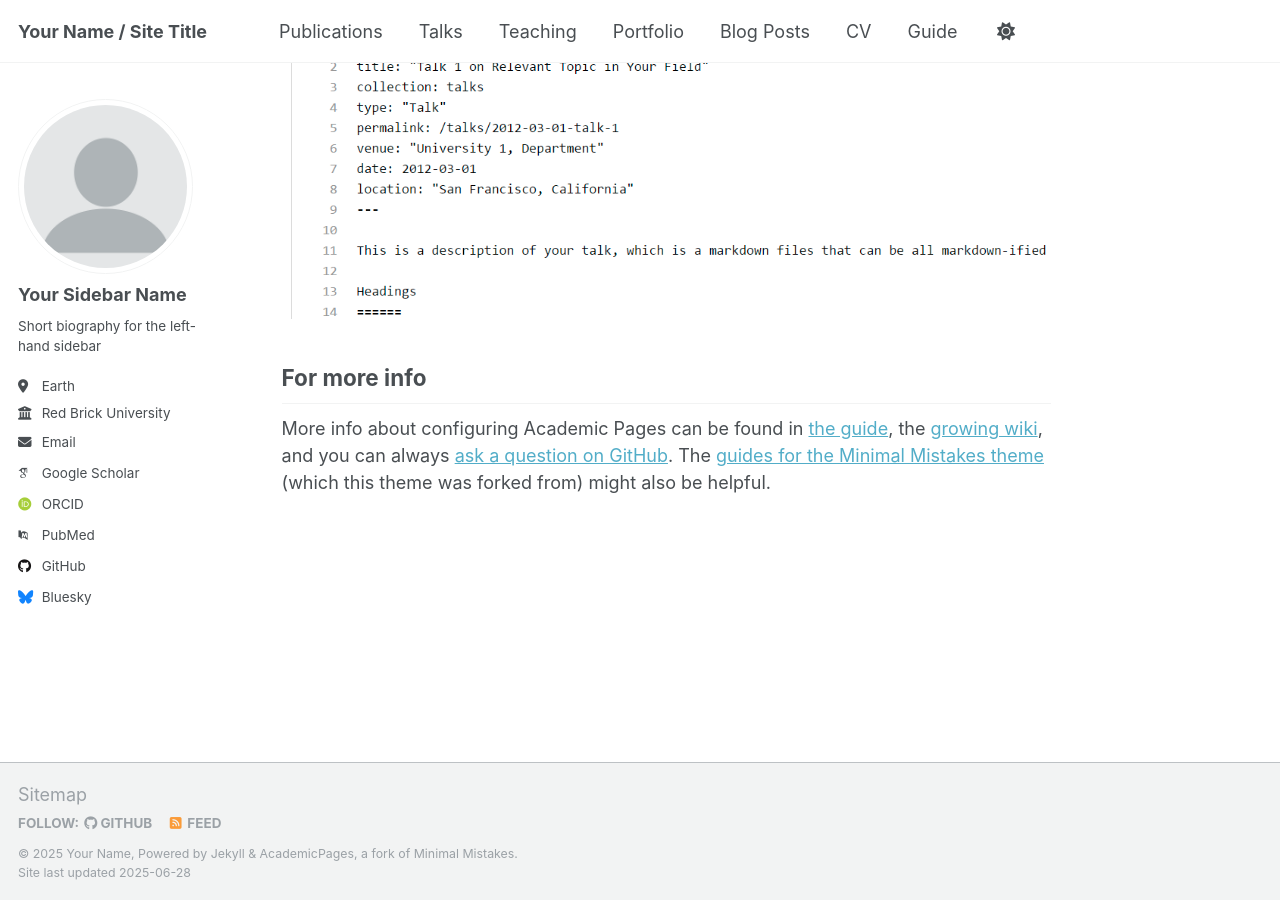
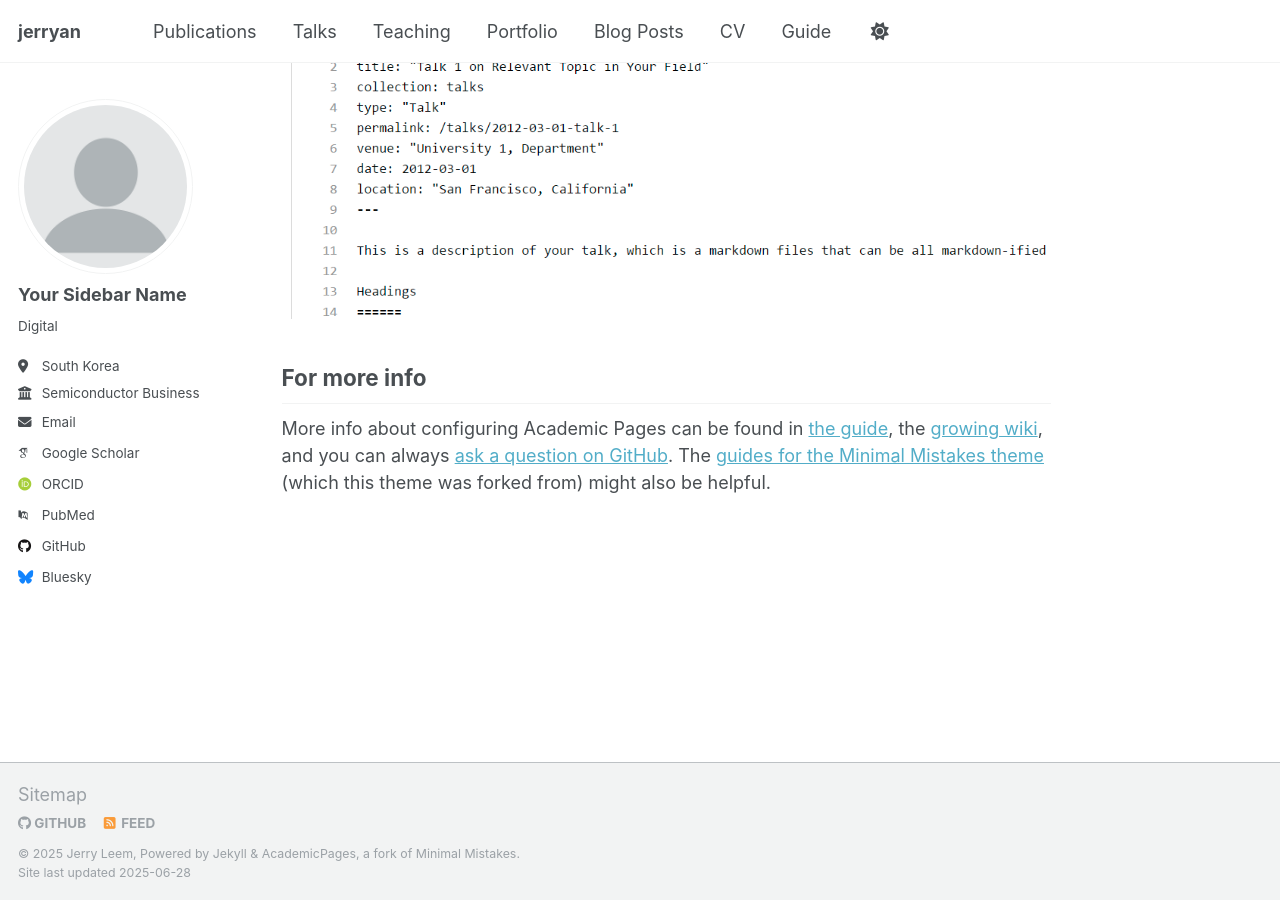
Before and after one commit to jerry-leem/jerry-leem.github.io, a Jekyll site: the page built from _pages/about.md, in a window 1280 px wide and 900 px high, scrolled down 2880 px. Built offline with Jekyll 4.4.1, drawn with Linux system fonts in a browser that asks for light colours; some web fonts are replaced; a script that is not in the unit is left out.

Commit message:
change profiles

```diff
--- a/_config.yml
+++ b/_config.yml
@@ -7,12 +7,12 @@
 # server process.
 
 # Basic Site Settings
-locale                   : "en-US"
+locale                   : "ko-KR"
 site_theme               : "default"
-title                    : "Your Name / Site Title"
+title                    : "jerryan"
 title_separator          : "-"
-name                     : &name "Your Name"
-description              : &description "personal description"
+name                     : &name "Jerry Leem"
+description              : &description "less than more"
 url                      : https://jerry-leem.github.io # the base hostname & protocol for your site e.g. "https://[your GitHub username].github.io" or if you already have some other page hosted on Github then use "https://[your GitHub username].github.io/[Your Repo Name]"
 baseurl                  : "" # the subpath of your site, e.g. "/blog"
 repository               : "academicpages/academicpages.github.io"
@@ -25,11 +25,11 @@ author:
   avatar           : "profile.png"
   name             : "Your Sidebar Name"
   pronouns         : # example: "she/her"
-  bio              : "Short biography for the left-hand sidebar"
-  location         : "Earth"
-  employer         : "Red Brick University"
+  bio              : "Digital"
+  location         : "South Korea"
+  employer         : "Semiconductor Business"
   uri              : # URL
-  email            : "none@example.org"
+  email            : "jerryan@gmail.com"
 
   # Academic websites
   academia         : # URL
```
